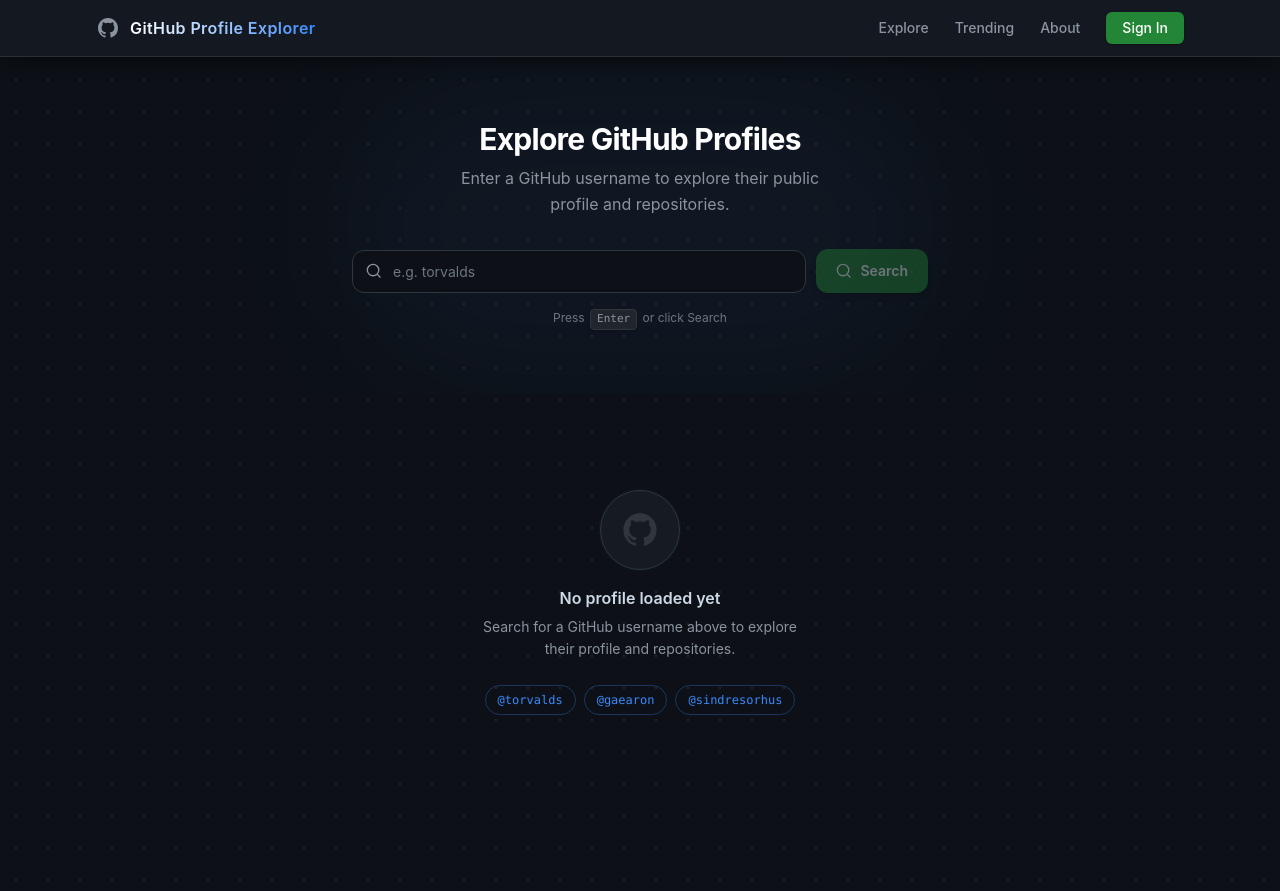
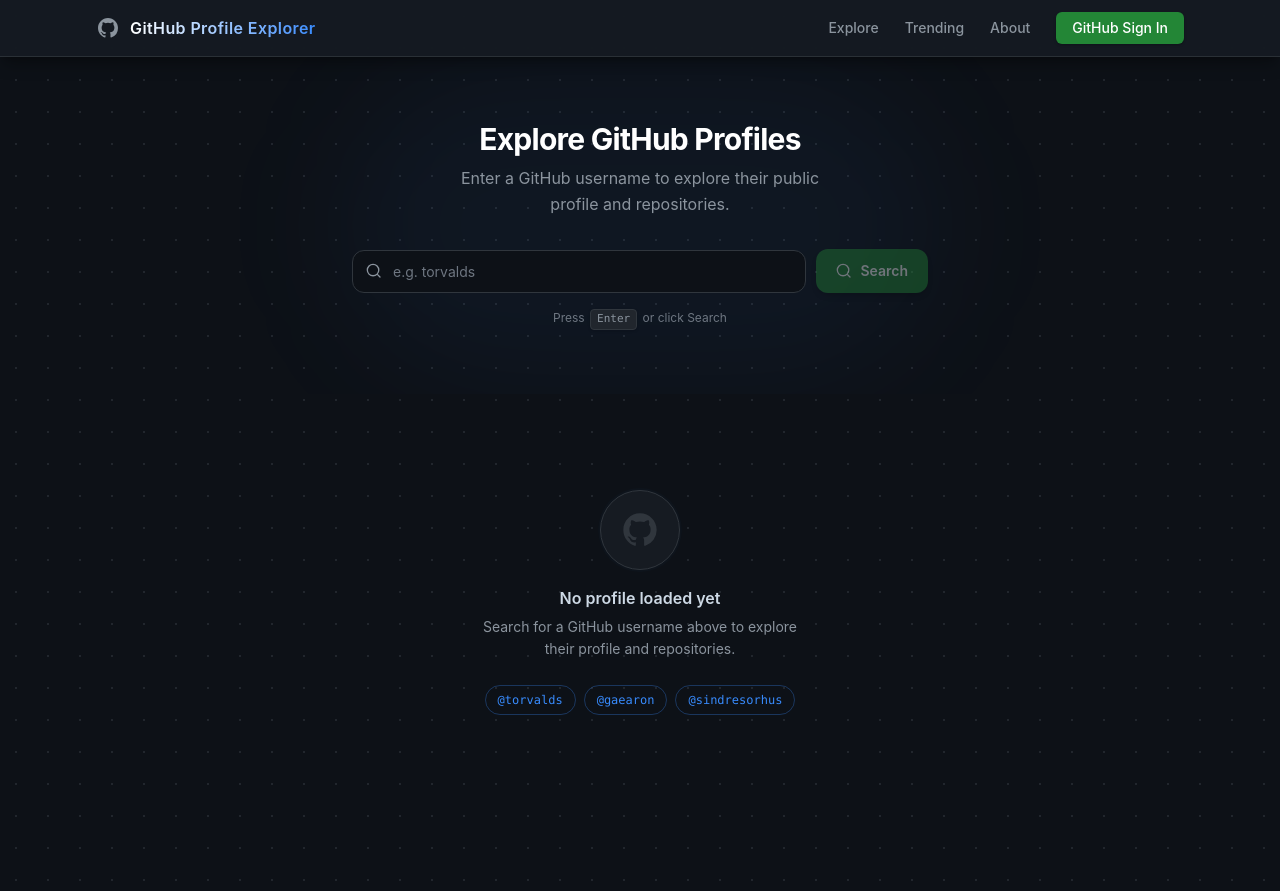
Before and after one commit to Mathu321/GitHub-Profile-Explorer, a React (Vite) app: page / in a window 1280 px wide. Built offline with nearby package versions, Linux system fonts and the light colour scheme.

Commit message:
Final Commit

```diff
--- a/src/components/Navbar.jsx
+++ b/src/components/Navbar.jsx
@@ -72,7 +72,7 @@
                          focus:outline-none focus:ring-2 focus:ring-[#2ea043]/60
                          focus:ring-offset-2 focus:ring-offset-[#161b22]"
                         >
-                            Sign In
+                            GitHub Sign In
                         </button>
                     </div>
 
```
